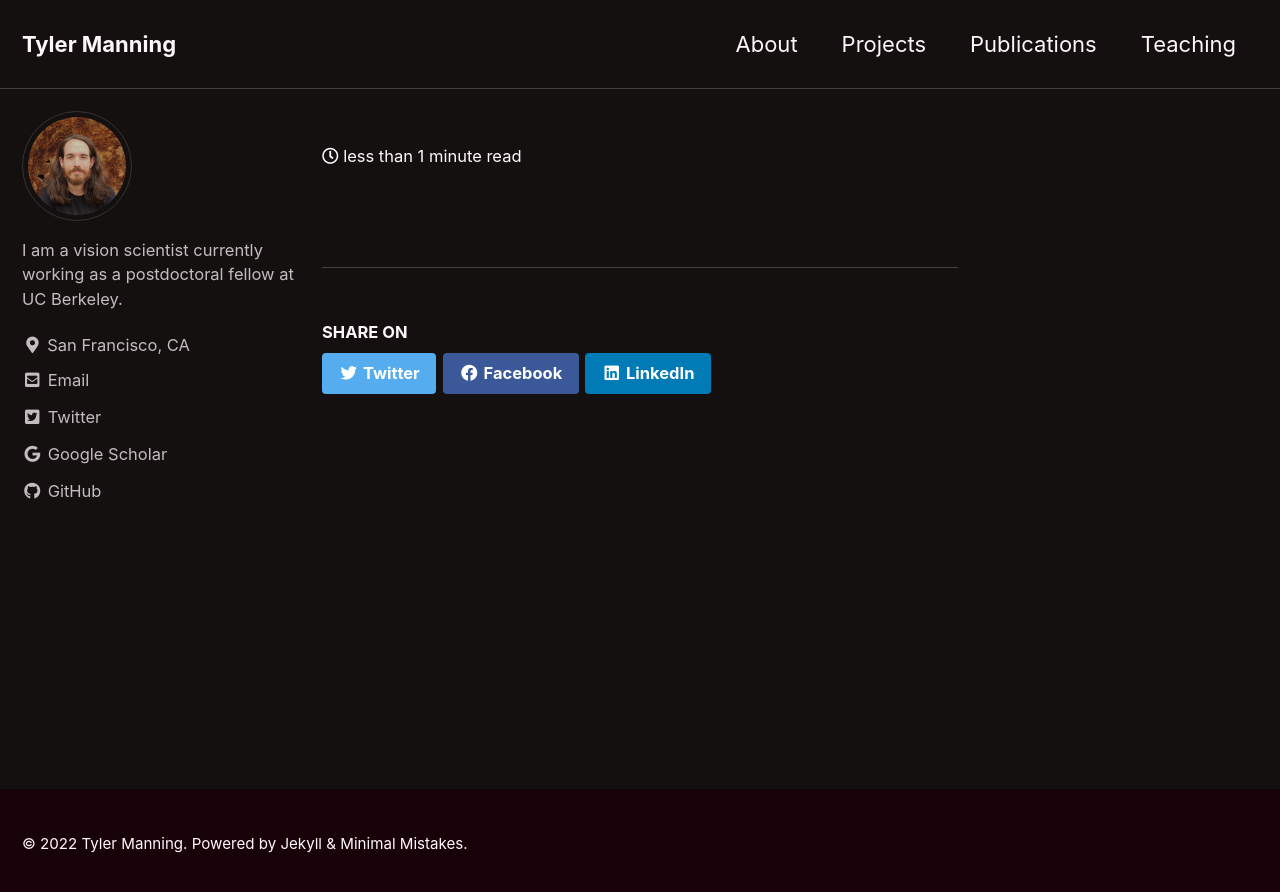
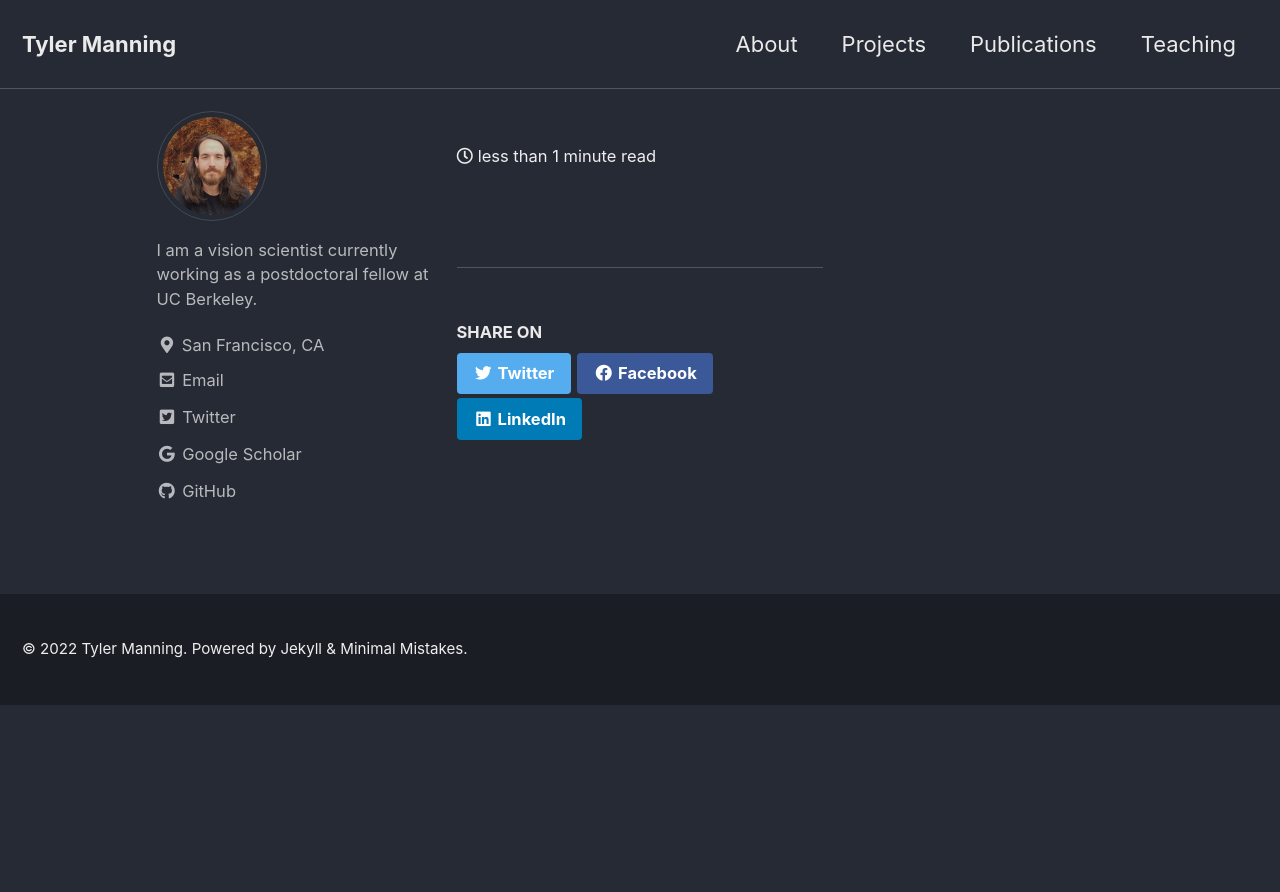
Before and after one commit to tsmanning/tsmanning.github.io, a Jekyll site: the page built from _pages/404.md, in a window 1280 px wide. Shown: the top 892 px of the page. Built offline with Jekyll 4.4.1, drawn with Linux system fonts in a browser that asks for light colours; cached includes are drawn as plain includes; our own code applies the rules of GitHub Pages for plain Markdown files.

Commit message:
remove some bits

```diff
--- a/_config.yml
+++ b/_config.yml
@@ -12,7 +12,7 @@
 
 # theme                  : "minimal-mistakes-jekyll"
 # remote_theme           : "mmistakes/minimal-mistakes"
-minimal_mistakes_skin    : "neon" # "default" "air", "aqua", "contrast", "dark", "dirt", "neon", "mint", "plum", "sunrise"
+minimal_mistakes_skin    : "dark" # "default" "air", "aqua", "contrast", "dark", "dirt", "neon", "mint", "plum", "sunrise"
 
 # Site Settings
 locale                   : "en-US"
--- a/_layouts/default.html
+++ b/_layouts/default.html
@@ -18,9 +18,9 @@
     {% include_cached skip-links.html %}
     {% include_cached masthead.html %}
 
-    <div class="initial-content">
+    <!div class="initial-content">
       {{ content }}
-    </div>
+    <!/div>
 
     {% if site.search == true %}
       <div class="search-content">
--- a/_layouts/home.html
+++ b/_layouts/home.html
@@ -4,7 +4,7 @@ layout: archive
 
 {{ content }}
 
-#<h3 class="archive__subtitle">{{ site.data.ui-text[site.locale].recent_posts | default: "Recent Posts" }}</h3>
+<h3 class="archive__subtitle">{{ site.data.ui-text[site.locale].recent_posts | default: "Recent Posts" }}</h3>
 
 {% if paginator %}
   {% assign posts = paginator.posts %}
```
